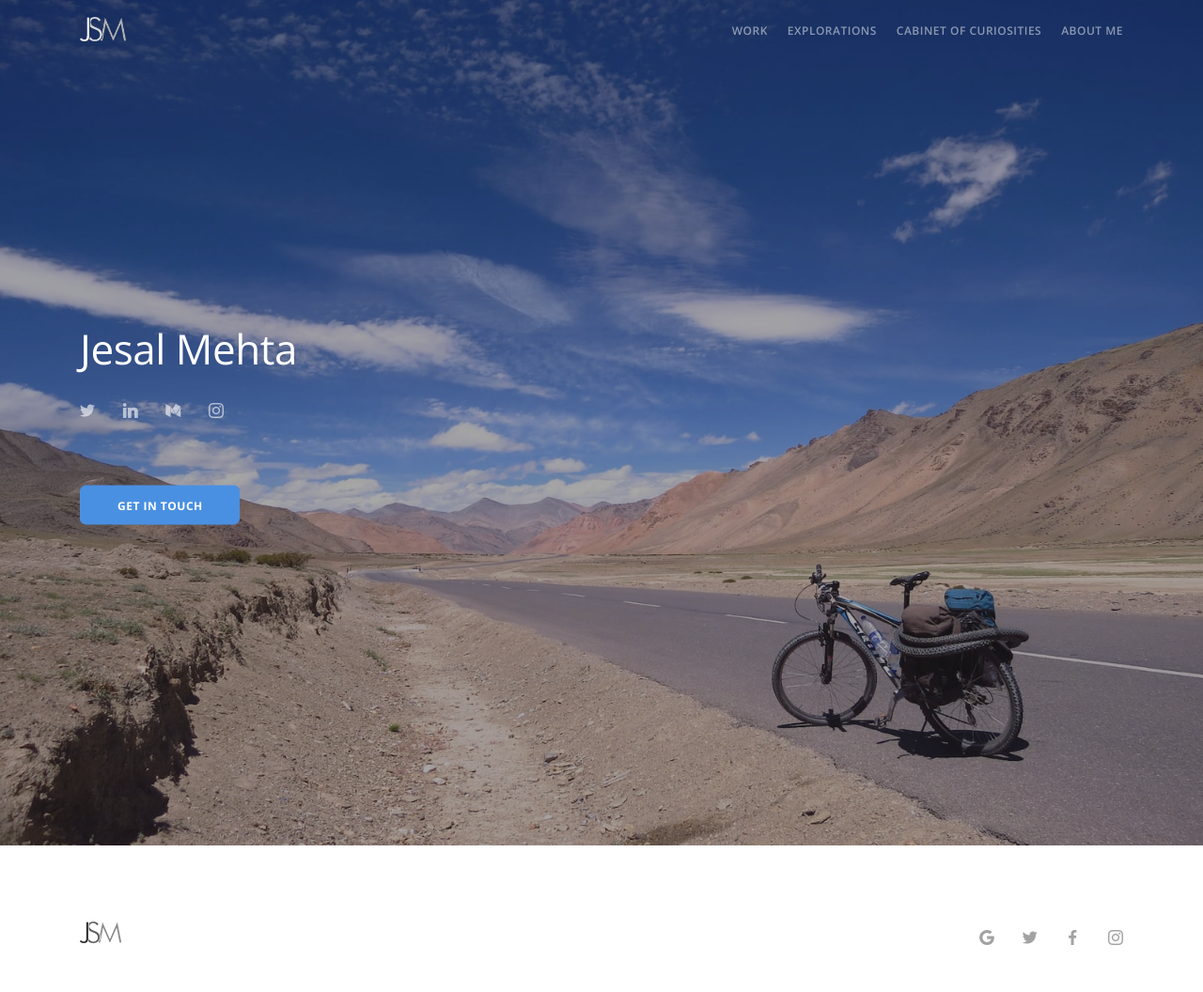
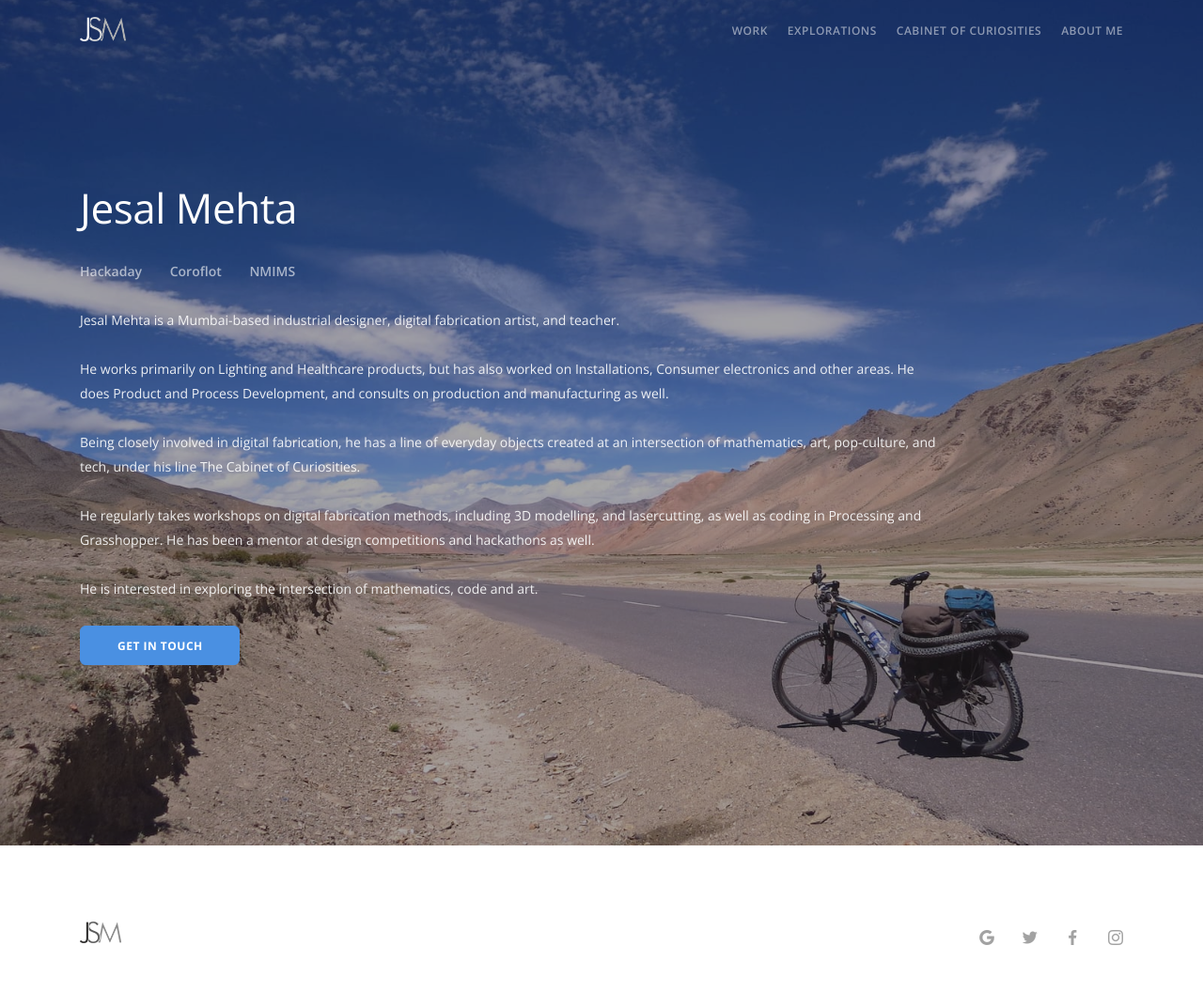
Before and after one commit to jesalmehta/jesalmehta.github.io, a Jekyll site: the page built from about-me.md, in a window 1280 px wide. Shown: the whole page at 94% size. Built offline with Jekyll 4.4.1, drawn with Linux system fonts in a browser that asks for light colours; some web fonts are replaced.

Commit message:
add bios and social media links

```diff
--- /dev/null
+++ b/_data/social.yml
@@ -0,0 +1,4 @@
+email: jesmehta@gmail.com
+hackaday: https://hackaday.io/jesmehta
+coroflot: https://www.coroflot.com/jesmehta/portfolio
+nmims: http://design.nmims.edu/faculties/
--- a/_layouts/about.html
+++ b/_layouts/about.html
@@ -8,36 +8,31 @@ layout: default
   </div>
   <div class="container pos-vertical-center">
     <div class="row">
-      <div class="col-md-8 col-lg-5">
+      <div class="col-md-10">
         <h1>
           {{ site.title }}
         </h1>
         <ul class="social-list list-inline list--hover">
           <li>
-            <a href="#">
-              <i class="socicon socicon-twitter icon icon--xs"></i>
+            <a href="{{ site.data.social.hackaday }}" target="_blank">
+              Hackaday
             </a>
           </li>
           <li>
-            <a href="#">
-              <i class="socicon socicon-linkedin icon icon--xs"></i>
+            <a href="{{ site.data.social.coroflot }}" target="_blank">
+              Coroflot
             </a>
           </li>
           <li>
-            <a href="#">
-              <i class="socicon socicon-medium icon icon--xs"></i>
-            </a>
-          </li>
-          <li>
-            <a href="#">
-              <i class="socicon socicon-instagram icon icon--xs"></i>
+            <a href="{{ site.data.social.nmims }}" target="_blank">
+              NMIMS
             </a>
           </li>
         </ul>
-        <p class="lead">
-          {{ page.content }}
-        </p>
-        <a class="btn btn--primary type--uppercase" href="#">
+
+        {{ page.content | markdownify }}
+
+        <a class="btn btn--primary type--uppercase" href="mailto:{{ site.data.social.email }}">
           <span class="btn__text">
             Get In Touch
           </span>
--- a/_layouts/work.html
+++ b/_layouts/work.html
@@ -31,7 +31,7 @@ layout: default
           </div>
           <hr>
           <div class="masonry__container row">
-            {% assign work = site.work | sort: "position" %}
+            {% assign work = site.work | sort: "date" | reverse %}
             {% for project in work %}
             <div class="masonry__item col-lg-4 col-md-6 col-12" data-masonry-filter="{{ project.categories | join: ', ' }}">
               <div class="project-thumb hover-element border--round hover--active">
--- a/about-me.md
+++ b/about-me.md
@@ -3,3 +3,16 @@ title: About Me
 layout: about
 image: '/uploads/about_me_cover.jpg'
 ---
+
+Jesal Mehta is a Mumbai-based industrial designer, digital fabrication artist, and teacher.
+
+He works primarily on Lighting and Healthcare products, but has also worked on Installations, Consumer electronics and
+other areas. He does Product and Process Development, and consults on production and manufacturing as well.
+
+Being closely involved in digital fabrication, he has a line of everyday objects created at an intersection of
+mathematics, art, pop-culture, and tech, under his line The Cabinet of Curiosities.
+
+He regularly takes workshops on digital fabrication methods, including 3D modelling, and lasercutting, as well as
+coding in Processing and Grasshopper. He has been a mentor at design competitions and hackathons as well.
+
+He is interested in exploring the intersection of mathematics, code and art.
--- a/index.html
+++ b/index.html
@@ -1,13 +1,14 @@
 ---
 title: Jesal Mehta - Product Designer
 layout: default
-intro: a Mumbai-based industrial designer, digital fabrication artist, and teacher.
+intro: a Mumbai-based industrial designer, digital fabrication artist, and teacher. I am interested in exploring the
+      intersection of mathematics, code and art. I currently teach at the NMIMS School of Design, Mumbai.
 ---
 
 <section class="cover height-60">
   <div class="container pos-vertical-center">
     <div class="row">
-      <div class="col-md-11 col-lg-8">
+      <div class="col-md-12">
         <span class="h2">
           <span class="color--primary">Hi, I am {{ site.title }}</span>
           {{ page.intro }}
```
